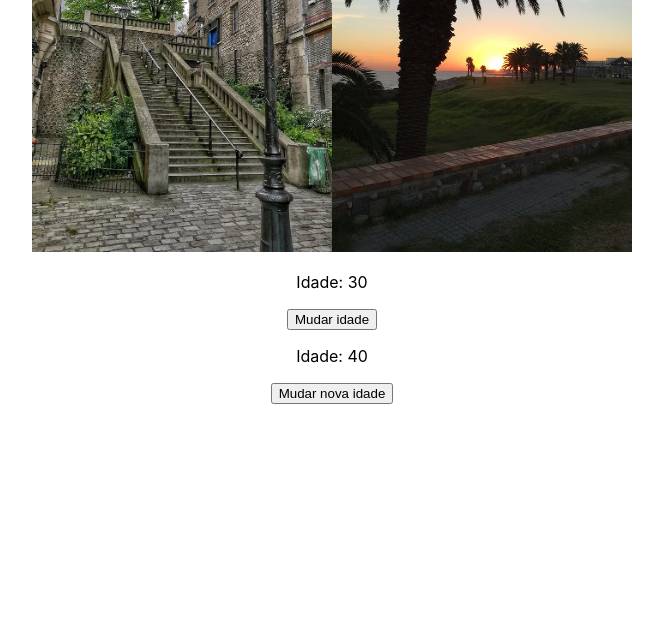
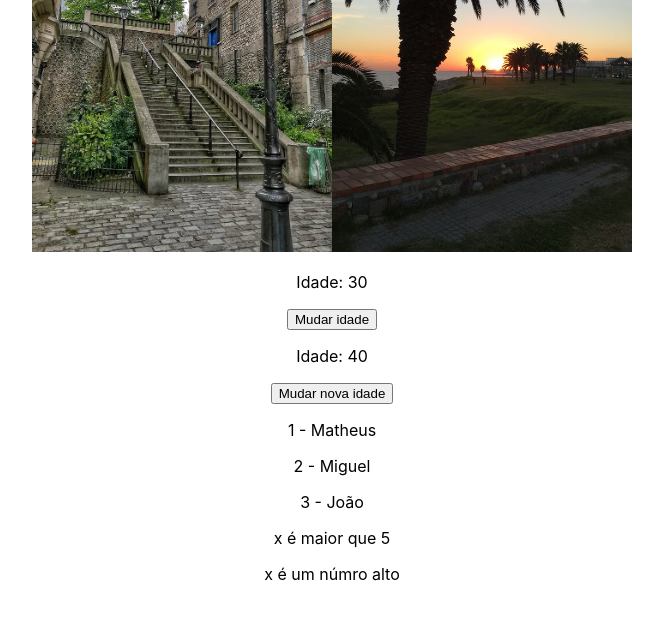
Before and after one commit to mig-ramos/estudo-react, a React (Create React App) app: page / in a window 1280 px wide. Shown: the part 537-1155 px from the top of the page, without its empty margins (308-971 px from the left). Built offline with nearby package versions, Linux system fonts and the light colour scheme.

Commit message:
Uso de condicionais

```diff
--- a/src/App.js
+++ b/src/App.js
@@ -3,6 +3,8 @@ import FirstComponent from './components/FirstComponent';
 import AnotherComponent from './components/AnotherComponent';
 import Images from './components/Images';
 import Hooks from './components/Hooks';
+import List from './components/List';
+import RenderCond from './components/RenderCond';
 
 function App() {
   return (
@@ -12,6 +14,8 @@ function App() {
       <AnotherComponent />
       <Images />
       <Hooks />
+      <List />
+      <RenderCond />
     </div>
   );
 }
--- a/src/components/Hooks.js
+++ b/src/components/Hooks.js
@@ -1,4 +1,4 @@
-import { useState } from "react";
+import { useState, useEffect } from "react";
 
 const Hooks = () => {
   let idade = 30;
@@ -12,6 +12,10 @@ const Hooks = () => {
   const changeNewAge = () => {
     setNovaIdade(45);
   };
+  // Se o useState mudar, useEffect é executado novamente
+  useEffect(() => {
+    console.log("Testando!");
+  });
   return (
     <div>
       <p>Idade: {idade}</p>
--- /dev/null
+++ b/src/components/List.js
@@ -0,0 +1,25 @@
+const List = () => {
+    const items =[
+        {
+            id: 1,
+            name: "Matheus",
+        },
+        {
+            id: 2,
+            name: "Miguel",
+        },
+        {
+            id: 3,
+            name: "João",
+        },
+    ]
+    return <div>
+        {items.map((item) => (
+            <p key={item.id}>
+                {item.id} - {item.name}
+            </p>
+        ))}
+    </div>;
+}
+
+export default List;
--- /dev/null
+++ b/src/components/RenderCond.js
@@ -0,0 +1,10 @@
+const RenderCond = () => {
+    const x = 6
+
+    return <div>
+            {x > 5 && <p>x é maior que 5</p>}
+            {x > 5 ? <p>x é um númro alto</p> : <p>x é um número baixo</p>}
+        </div>
+}
+
+export default RenderCond;
```
